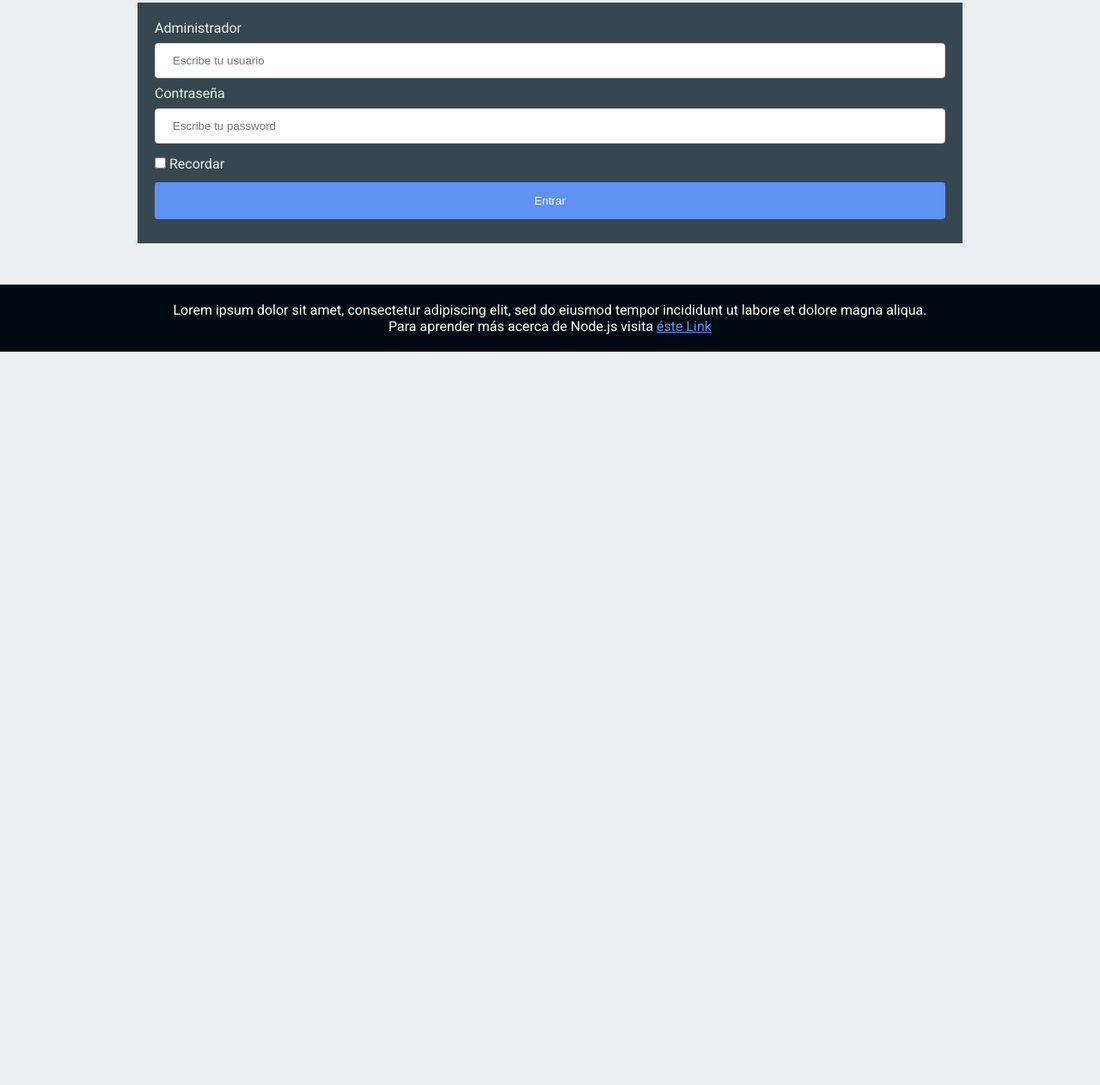
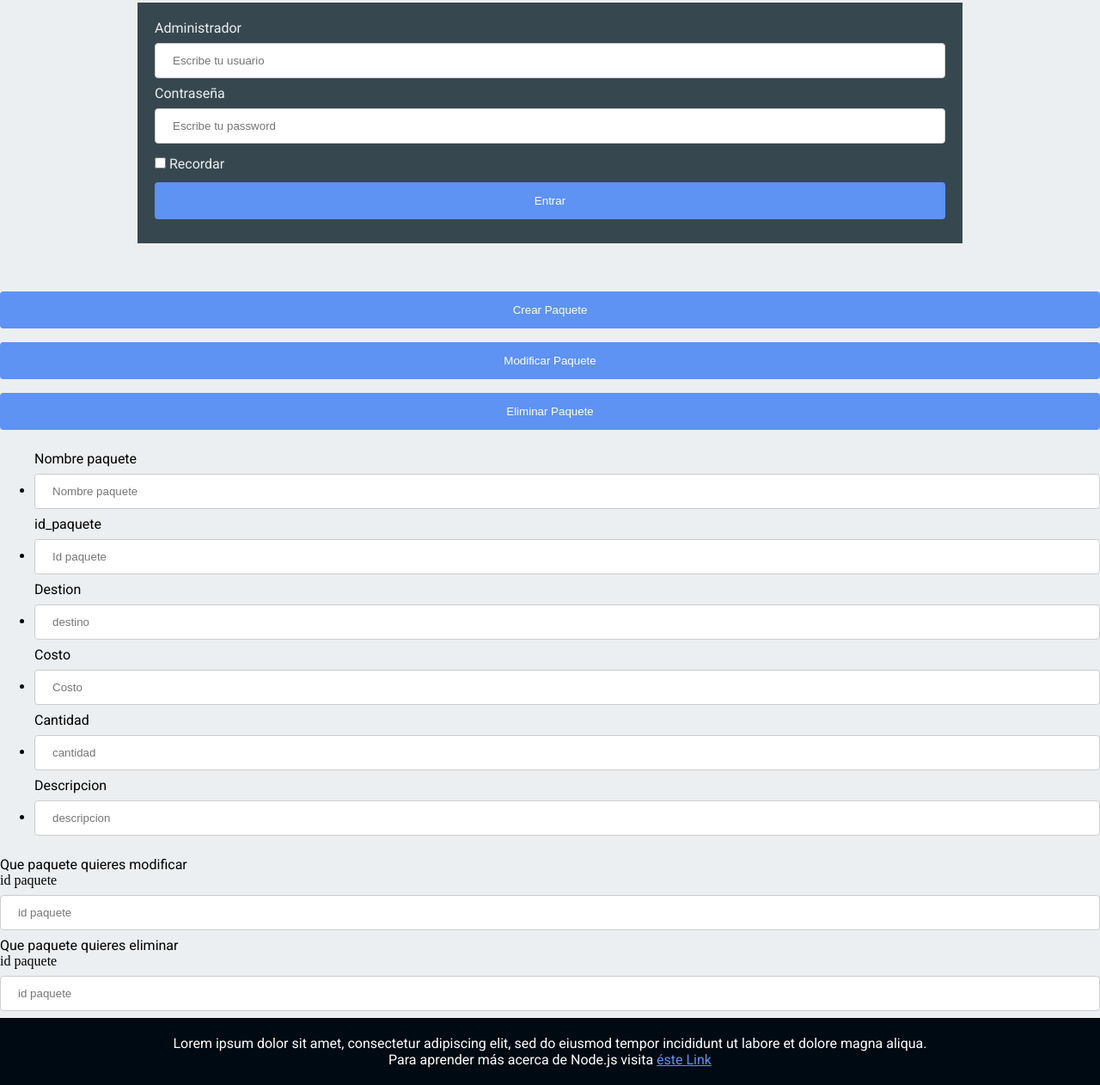
Before and after one commit to estebanrojasl/acamica-workshop, a plain HTML site: page Frontend/app/html/admin.html in a window 1280 px wide. Shown: the part 375-1637 px from the top of the page at 86% size. Before the commit the page ends 800 px from the top, so only its background shows below. Drawn offline with nearby package versions, Linux system fonts and the light colour scheme.

Commit message:
v2 admin

```diff
--- a/Frontend/app/html/admin.html
+++ b/Frontend/app/html/admin.html
@@ -45,8 +45,36 @@
                     </form>
                 </div>
         </div>
-        <div class="Crear_box">
-
+        <div class="botones_administrador">
+            <button>Crear Paquete</button>
+            <button>Modificar Paquete</button>
+            <button>Eliminar Paquete</button>
+        </div>
+        <div class="crear_paquete">
+            <ul>
+                <label for="Nombrepaquete">Nombre paquete</label>
+                <li><input type="text" placeholder="Nombre paquete"></li>
+                <label for="Nombrepaquete">id_paquete</label>
+                <li><input type="text" placeholder="Id paquete"></li>
+                <label for="Nombrepaquete">Destion</label>
+                <li><input type="text" placeholder="destino"></li>
+                <label for="Nombrepaquete">Costo</label>
+                <li><input type="text" placeholder="Costo"></li>
+                <label for="Nombrepaquete">Cantidad</label>
+                <li><input type="text" placeholder="cantidad"></li>
+                <label for="Nombrepaquete">Descripcion</label>
+                <li><input type="text" placeholder="descripcion"></li>
+            </ul>
+        </div>
+        <div class="modificar_paquete">
+            <p>Que paquete quieres modificar</p>
+            <label for="Nombrepaquete">id paquete</label>
+            <input type="text" placeholder="id paquete">
+        </div>
+        <div class="eliminar_paquete">
+            <p>Que paquete quieres eliminar</p>
+            <label for="Nombrepaquete">id paquete</label>
+            <input type="text" placeholder="id paquete">
         </div>
 
         <footer>
```
